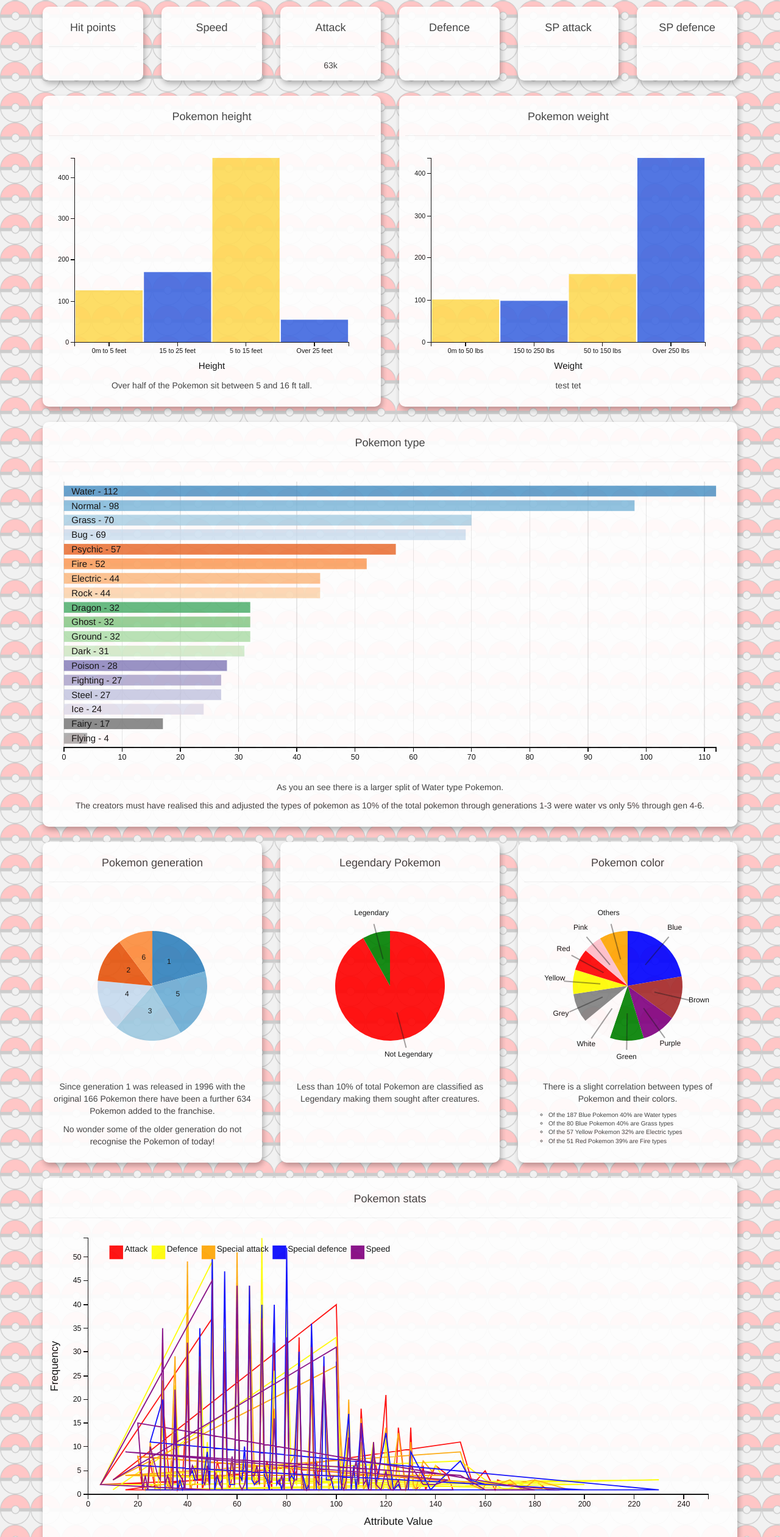
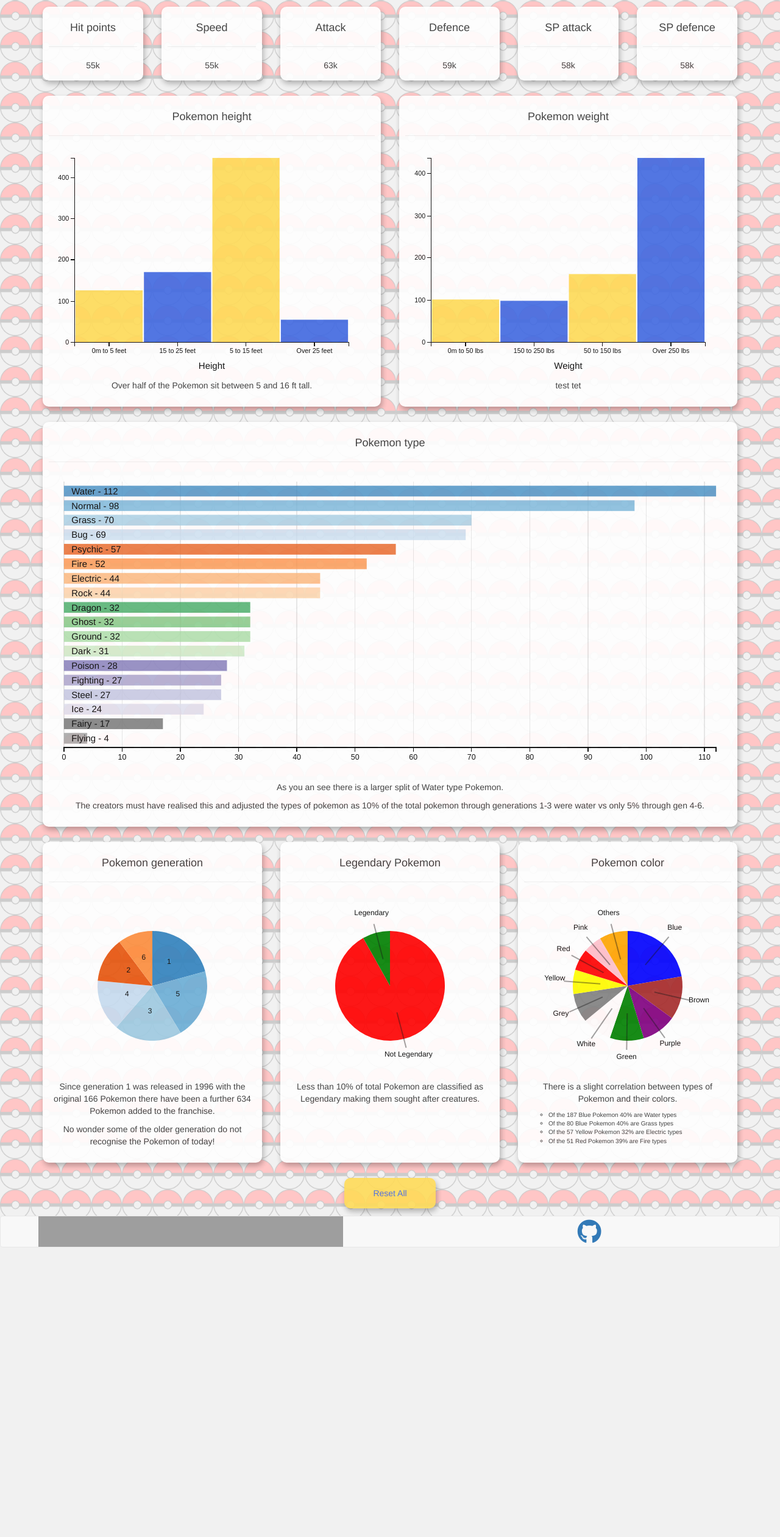
Before and after one commit to Jorden-V/Pokemon_Data_Dashboard_2nd_Project, a plain HTML site: page index.html in a window 1280 px wide. Shown: the part 199-2720 px from the top of the page at 61% size. After the commit the page ends 2245 px from the top, so only its background shows below. Drawn offline with nearby package versions, Linux system fonts and the light colour scheme; grey boxes are pictures that could not be loaded.

Commit message:
removed comp chart and included number display for stats

```diff
--- a/index.html
+++ b/index.html
@@ -109,37 +109,37 @@
             <div class="col-xs-12">
                 <div class="row height-alignment">
                     <div class="col-xs-6 col-sm-2 height-alignment">
-                        <div id="" class="content-style">
+                        <div id="hitpoints" class="content-style">
                             <h4> Hit points</h4>
                             <hr>
                         </div>
                     </div>
                     <div class="col-xs-6 col-sm-2 height-alignment">
-                        <div id="" class="content-style">
+                        <div id="speed" class="content-style">
                             <h4> Speed </h4>
                             <hr>
                         </div>
                     </div>
                     <div class="col-xs-6 col-sm-2 height-alignment">
-                        <div id="showAttackLevel" class="content-style">
+                        <div id="attack" class="content-style">
                             <h4>Attack</h4>
                             <hr>
                         </div>
                     </div>
                     <div class="col-xs-6 col-sm-2 height-alignment">
-                        <div id="" class="content-style">
+                        <div id="defence" class="content-style">
                             <h4>Defence</h4>
                             <hr>
                         </div>
                     </div>
                     <div class="col-xs-6 col-sm-2 height-alignment">
-                        <div id="" class="content-style">
+                        <div id="spAttack" class="content-style">
                             <h4>SP attack</h4>
                             <hr>
                         </div>
                     </div>
                     <div class="col-xs-6 col-sm-2 height-alignment">
-                        <div id="" class="content-style">
+                        <div id="spDefence" class="content-style">
                             <h4>SP defence</h4>
                             <hr>
                         </div>
@@ -230,19 +230,6 @@
             </div>
         </div>
 
-        <!-------- Pokemon stats comp chart ------------>
-        <div class="row">
-            <div class="col-xs-12">
-                <div class="content-style dc-chart">
-                    <div id="pokemon-stats">
-                        <h4> Pokemon stats</h4>
-                        <hr>
-                    </div>
-                    <p> test</p>
-                </div>
-            </div>
-        </div>
-
         <!-------- Reset data ------------>
         <div class="button-wrapper">
             <div class="reset-button hvr-grow">
--- a/static/js/graph1.js
+++ b/static/js/graph1.js
@@ -7,9 +7,14 @@ function makeGraphs(error, pokedata) {
     var ndx = crossfilter(pokedata);
     /* ---------- Pokemon Selector ---------*/
     pokemon_selector(ndx);
+    /* ---------- Number displays ---------*/
+    show_total_pokemon_volume(ndx);
+    showHpLevel(ndx);
+    showSpeedLevel(ndx);
     showAttackLevel(ndx);
-    /* ---------- Pokemon count ---------*/
-    show_total_pokemon_volume(ndx);
+    showDefenceLevel(ndx);
+    showSpAttackLevel(ndx);
+    showSpDefenceLevel(ndx);
     /* ---------- Bar charts ---------*/
     show_pokemon_height(ndx);
     show_pokemon_weight(ndx);
@@ -19,8 +24,7 @@ function makeGraphs(error, pokedata) {
     show_pokemon_gen(ndx);
     show_legendary_pokemon(ndx);
     show_pokemon_color(ndx);
-    /* ---------- Composite charts ---------*/
-    show_pokemon_stats(ndx);
+
     dc.renderAll();
 }
 
@@ -34,7 +38,9 @@ function pokemon_selector(ndx) {
         .group(group);
 }
 
-/* ---------- Pokemon count ---------*/
+/* ---------- Number displays---------*/
+
+/* ---------- Total Pokemon---------*/
 function show_total_pokemon_volume(ndx) {
     var totalPokemonGroup = ndx.groupAll('#');
     dc.numberDisplay("#pokemon-volume")
@@ -45,17 +51,77 @@ function show_total_pokemon_volume(ndx) {
         .group(totalPokemonGroup);
 }
 
+/* ---------- Hp level---------*/
+function showHpLevel(ndx) {
+    var hpLevel = ndx.groupAll().reduceSum(dc.pluck("hp"));
+    dc.numberDisplay("#hitpoints")
+        .formatNumber(d3.format("d"))
+        .valueAccessor(function(d) {
+            return d;
+        })
+        .group(hpLevel)
+        .formatNumber(d3.format(".2s"));
+}
+
+/* ---------- Speed level---------*/
+function showSpeedLevel(ndx) {
+    var speedLevel = ndx.groupAll().reduceSum(dc.pluck("speed"));
+    dc.numberDisplay("#speed")
+        .formatNumber(d3.format("d"))
+        .valueAccessor(function(d) {
+            return d;
+        })
+        .group(speedLevel)
+        .formatNumber(d3.format(".2s"));
+}
+
+/* ---------- Attack level---------*/
 function showAttackLevel(ndx) {
     var attackLevel = ndx.groupAll().reduceSum(dc.pluck("attack"));
-    dc.numberDisplay("#showAttackLevel")
-    .formatNumber(d3.format("d"))
-        .valueAccessor(function (d) {
+    dc.numberDisplay("#attack")
+        .formatNumber(d3.format("d"))
+        .valueAccessor(function(d) {
             return d;
         })
         .group(attackLevel)
         .formatNumber(d3.format(".2s"));
 }
 
+/* ---------- Defence level---------*/
+function showDefenceLevel(ndx) {
+    var defenceLevel = ndx.groupAll().reduceSum(dc.pluck("defence"));
+    dc.numberDisplay("#defence")
+        .formatNumber(d3.format("d"))
+        .valueAccessor(function(d) {
+            return d;
+        })
+        .group(defenceLevel)
+        .formatNumber(d3.format(".2s"));
+}
+
+/* ---------- SP Attack level---------*/
+function showSpAttackLevel(ndx) {
+    var spAttackLevel = ndx.groupAll().reduceSum(dc.pluck("sp atk"));
+    dc.numberDisplay("#spAttack")
+        .formatNumber(d3.format("d"))
+        .valueAccessor(function(d) {
+            return d;
+        })
+        .group(spAttackLevel)
+        .formatNumber(d3.format(".2s"));
+}
+
+/* ---------- SP Defence level---------*/
+function showSpDefenceLevel(ndx) {
+    var spDefenceLevel = ndx.groupAll().reduceSum(dc.pluck("sp def"));
+    dc.numberDisplay("#spDefence")
+        .formatNumber(d3.format("d"))
+        .valueAccessor(function(d) {
+            return d;
+        })
+        .group(spDefenceLevel)
+        .formatNumber(d3.format(".2s"));
+}
 
 
 /* ---------- Bar charts ---------*/
@@ -211,52 +277,3 @@ function show_pokemon_color(ndx) {
         .dimension(colorDim)
         .group(colorGroup);
 }
-
-
-/* ---------- Composite charts ---------*/
-/* ---------- Pokemon stats chart ---------*/
-function show_pokemon_stats(ndx) {
-
-    var attackDim = ndx.dimension(dc.pluck('attack'));
-    var attackGroup = attackDim.group();
-    var defenceDim = ndx.dimension(dc.pluck('defence'));
-    var defenceGroup = defenceDim.group();
-    var spatkDim = ndx.dimension(dc.pluck('sp atk'));
-    var spatkGroup = spatkDim.group();
-    var spdefDim = ndx.dimension(dc.pluck('sp def'));
-    var spdefGroup = spdefDim.group();
-    var speedDim = ndx.dimension(dc.pluck('speed'));
-    var speedGroup = speedDim.group();
-
-    var compositeChart = dc.compositeChart('#pokemon-stats');
-
-    compositeChart
-        .width(900)
-        .height(400)
-        .margins({ top: 10, right: 30, bottom: 40, left: 40 })
-        .x(d3.scale.linear().domain([0, 250]))
-        .xAxisLabel('Attribute Value')
-        .yAxisLabel('Frequency')
-        .elasticY(true)
-        .legend(dc.legend().x(80).y(20).itemHeight(18).gap(5).horizontal(true).autoItemWidth(true))
-        .useViewBoxResizing(true)
-        .brushOn(false)
-        .compose([
-            dc.lineChart(compositeChart)
-            .colors('red')
-            .group(attackGroup, 'Attack'),
-            dc.lineChart(compositeChart)
-            .colors('yellow')
-            .group(defenceGroup, 'Defence'),
-            dc.lineChart(compositeChart)
-            .colors('orange')
-            .group(spatkGroup, 'Special attack'),
-            dc.lineChart(compositeChart)
-            .colors('blue')
-            .group(spdefGroup, 'Special defence'),
-            dc.lineChart(compositeChart)
-            .colors('purple')
-            .group(speedGroup, 'Speed'),
-
-        ]);
-}
```
